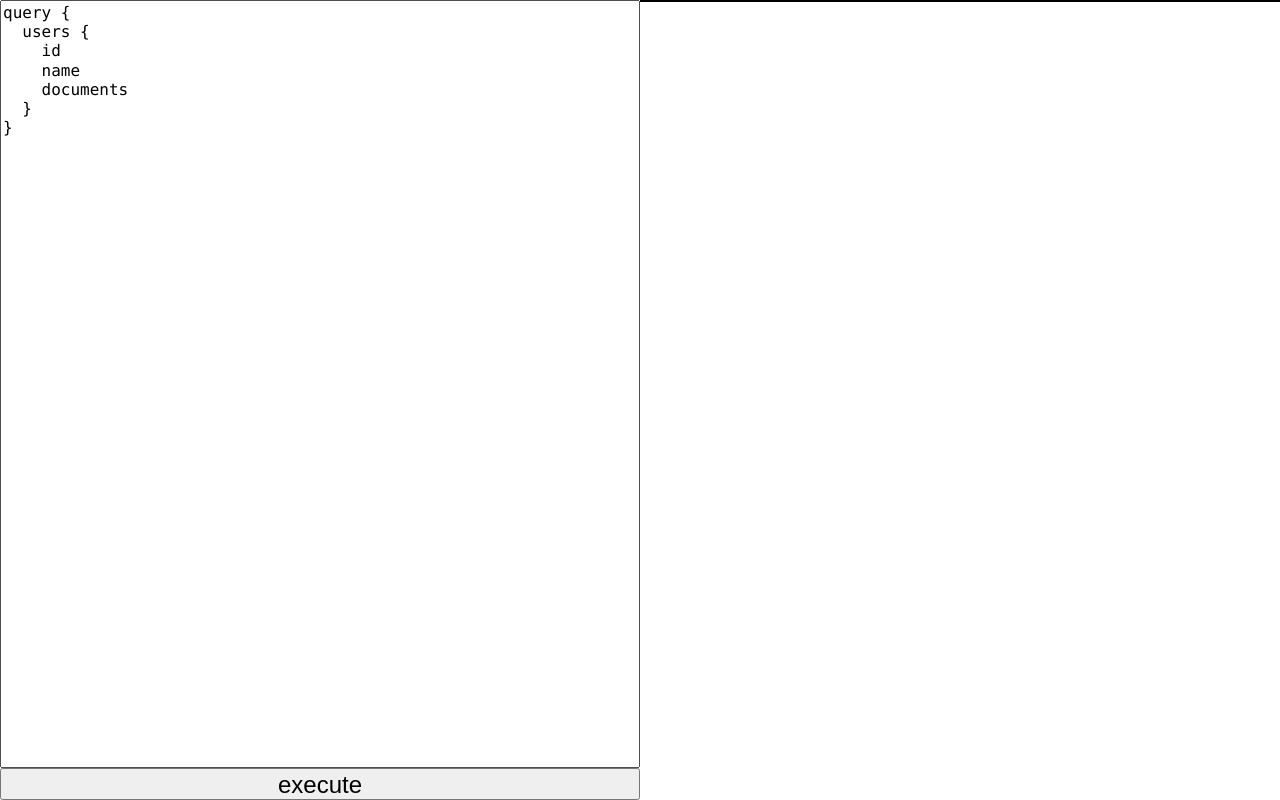
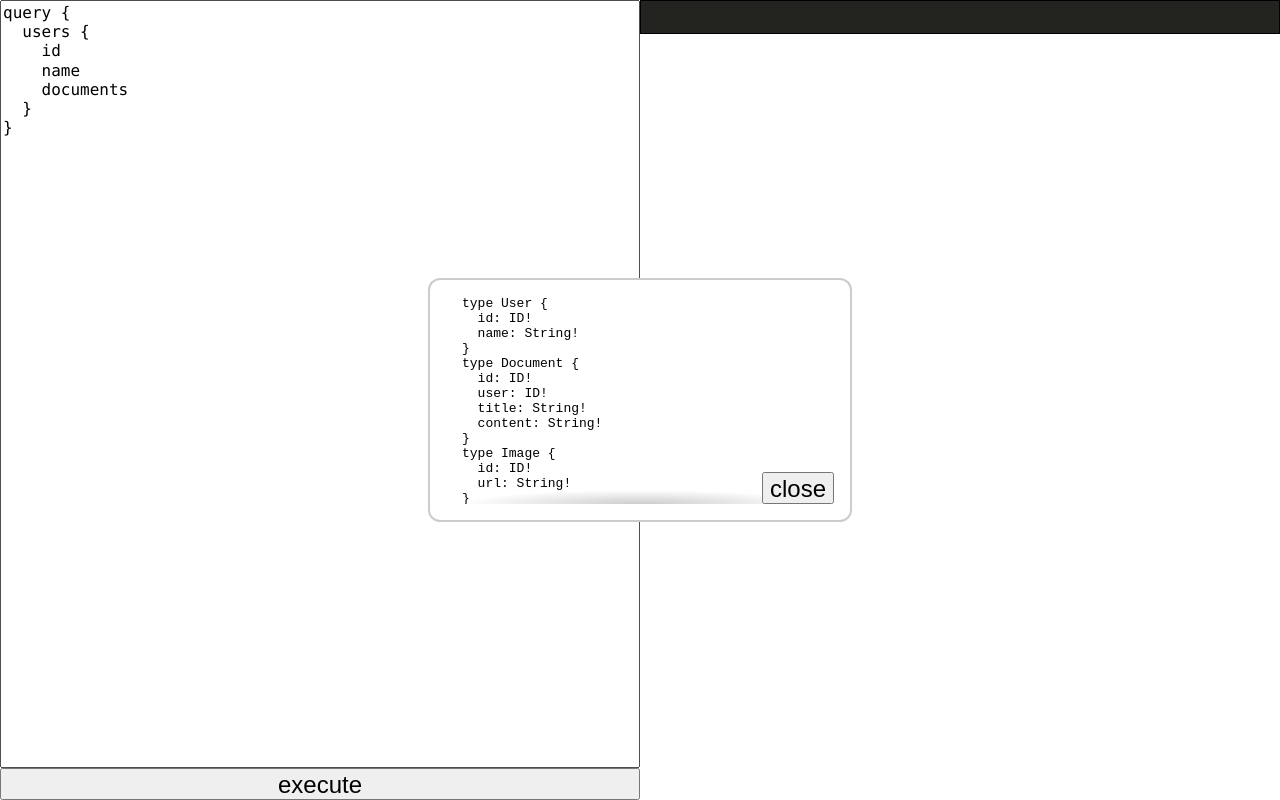
Before and after one commit to naoki-tomita/my-graphql-app, a website: page app/index.html in a window 1280 px wide. Drawn offline with nearby package versions, Linux system fonts and the light colour scheme.

Commit message:
Highlight js

```diff
--- a/app/index.html
+++ b/app/index.html
@@ -54,12 +54,96 @@
       font-size: 24px;
       width: 100%;
     }
+    .dialog {
+      position: absolute;
+      margin: auto;
+      padding: 0;
+      top: 50%;
+      left: 0;
+      right: 0;
+      height: 240px;
+      width: 420px;
+      transform: translateY(-50%);
+      background-color: white;
+      border: solid 2px #ccc;
+      border-radius: 12px;
+    }
+    .dialog-inner {
+      position: absolute;
+      top: 0;
+      right: 0;
+      bottom: 0;
+      left: 0;
+      margin: 16px 32px;
+      overflow: hidden;
+    }
+    .dialog-scroll {
+      position: absolute;
+      top: 0;
+      right: 0;
+      bottom: 0;
+      left: 0;
+      overflow: auto;
+
+
+    background:
+      linear-gradient(white 30%, rgba(255,255,255,0)),
+      linear-gradient(rgba(255,255,255,0), white 70%) 0 100%,
+
+      radial-gradient(farthest-side at 50% 0, rgba(0,0,0,.2), rgba(0,0,0,0)),
+      radial-gradient(farthest-side at 50% 100%, rgba(0,0,0,.2), rgba(0,0,0,0)) 0 100%;
+
+    background-repeat: no-repeat;
+    background-color: white;
+    background-size: 100% 40px, 100% 40px, 100% 14px, 100% 14px;
+
+    /* Opera doesn't support this in the shorthand */
+    background-attachment: local, local, scroll, scroll;
+    }
+    .dialog-button {
+      position: absolute;
+      width: initial;
+      right: 16px;
+      bottom: 16px;
+    }
   </style>
   <link rel="stylesheet" href="//cdnjs.cloudflare.com/ajax/libs/highlight.js/9.18.1/styles/monokai-sublime.min.css">
   <script src="//cdnjs.cloudflare.com/ajax/libs/highlight.js/9.18.1/highlight.min.js"></script>
 
 </head>
 <body>
+  <div class="dialog" id="dialog">
+    <div class="dialog-inner" >
+      <div class="dialog-scroll">
+        <pre>type User {
+  id: ID!
+  name: String!
+}
+type Document {
+  id: ID!
+  user: ID!
+  title: String!
+  content: String!
+}
+type Image {
+  id: ID!
+  url: String!
+}
+type Tweet {
+  id: ID!
+  user: ID!
+  content: String!
+}
+type Query {
+  users: [User]!
+  documents: [Document]!
+  images: [Image]!
+  tweets: [Tweet]!
+}</pre>
+      </div>
+    </div>
+    <button id="closeBtn" class="dialog-button">close</button>
+  </div>
   <div style="display: flex; justify-content: space-between; align-items: stretch; height: 100%;">
       <div style="display: flex; flex-direction: column; flex: 1;">
         <textarea id="query">query {
@@ -73,19 +157,18 @@
     </div>
     <div style="flex: 1; overflow: scroll;">
       <div style="border: solid 1px black;">
-        <pre><code class="json" id="result"></code></pre>
+        <pre><code class="json hljs" id="result"></code></pre>
       </div>
     </div>
   </div>
   <script>
-    let count = 0;
     async function execute() {
       const response = await fetch("", { method: "post", body: query.value });
       const json = await response.json();
-      result.innerHTML = JSON.stringify(json, "", "  ");
-      hljs.initHighlighting();
+      result.innerHTML = hljs.highlight("json", JSON.stringify(json, "", "  ")).value;
     }
     btn.addEventListener("click", execute);
+    closeBtn.addEventListener("click", () => dialog.style.display = "none")
   </script>
 </body>
 </html>
```
